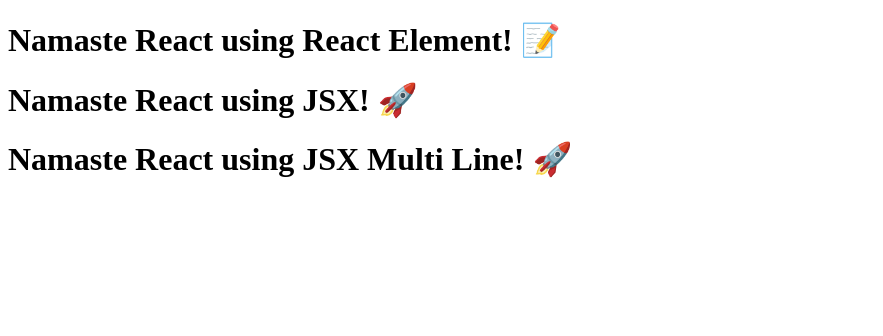
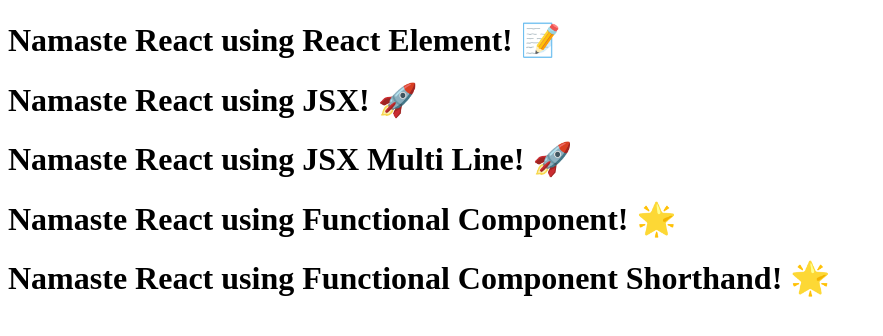
Before and after one commit to anshu0714/react-foundations, a React app: page / in a window 1280 px wide. Shown: the whole page, without its empty margins (0-883 px from the left). Built offline with nearby package versions, Linux system fonts and the light colour scheme.

Commit message:
Added React functional components with JSX examples

```diff
--- a/App.js
+++ b/App.js
@@ -1,30 +1,72 @@
 import React from "react";
 import ReactDOM from "react-dom/client";
 
-// Using React without JSX
+/* ------------------------------
+   Using React without JSX
+--------------------------------*/
 const heading = React.createElement(
   "h1",
   { id: "heading" },
   "Namaste React using React Element! 📝"
 );
+
 const root = ReactDOM.createRoot(document.getElementById("react-root"));
 root.render(heading);
+
 console.log(heading); // React Element (JS Object)
 
-// Using JSX - Single Line
+/* ------------------------------
+   Using JSX - Single Line
+--------------------------------*/
 const jsxHeading = <h1>Namaste React using JSX! 🚀</h1>;
+
 const jsxRoot = ReactDOM.createRoot(document.getElementById("jsx-root"));
 jsxRoot.render(jsxHeading);
+
 console.log(jsxHeading); // React Element (JS Object)
 
-// Using JSX - Multi Line
+/* ------------------------------
+   Using JSX - Multi Line
+--------------------------------*/
 const jsxHeadingMultiLine = (
   <div>
     <h1>Namaste React using JSX Multi Line! 🚀</h1>
   </div>
 );
+
 const jsxRootMultiLine = ReactDOM.createRoot(
   document.getElementById("jsx-root-multi-line")
 );
 jsxRootMultiLine.render(jsxHeadingMultiLine);
+
 console.log(jsxHeadingMultiLine); // React Element (JS Object)
+
+/* ------------------------------
+   React Components
+   - Functional Component
+   - Shorthand Functional Component
+--------------------------------*/
+const FunctionalComponent = () => {
+  return <h1>Namaste React using Functional Component! 🌟</h1>;
+};
+
+const functionalRoot = ReactDOM.createRoot(
+  document.getElementById("functional-root")
+);
+functionalRoot.render(<FunctionalComponent />);
+
+const FunctionalComponentShortHand = () => (
+  <div>
+    <h1>Namaste React using Functional Component Shorthand! 🌟</h1>
+  </div>
+);
+
+const functionalRootShort = ReactDOM.createRoot(
+  document.getElementById("functional-root-short")
+);
+functionalRootShort.render(<FunctionalComponentShortHand />);
+
+/* ------------------------------
+   React Components
+   - Class-Based Component
+--------------------------------*/
--- a/index.html
+++ b/index.html
@@ -18,6 +18,12 @@
     <div id="jsx-root-multi-line">
         <h1>Not Rendered Using JSX - Multi Line!</h1>
     </div>
+    <div id="functional-root">
+        <h1>Not Rendered Functional Component!</h1>
+    </div>
+    <div id="functional-root-short">
+        <h1>Not Rendered Functional Short Hand Component!</h1>
+    </div>
     <script type="module" src="./App.js"></script>
 </body>
 
```
